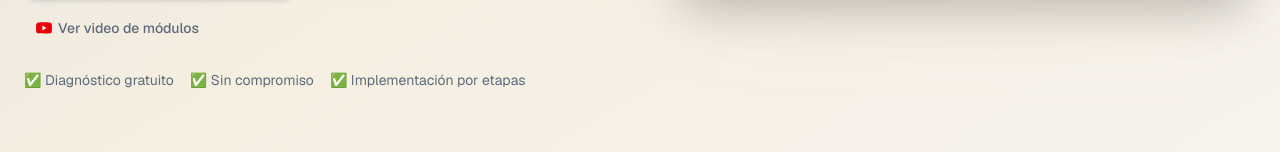
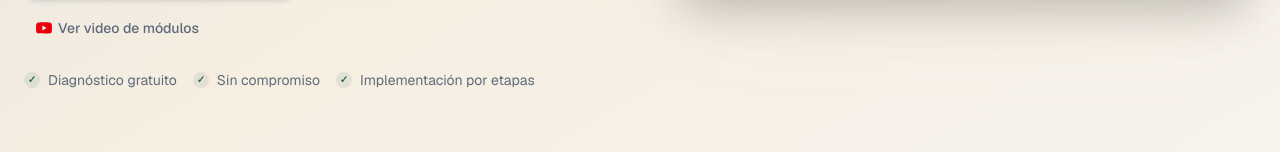
Before and after one commit to alexandermerino-prometech/landing-page, a Next.js app: page / in a window 1280 px wide. Shown: the part 648-800 px from the top of the page. Built offline with nearby package versions, Linux system fonts and the light colour scheme.

Commit message:
fixing bugs

```diff
--- a/app/components/Footer.tsx
+++ b/app/components/Footer.tsx
@@ -17,7 +17,7 @@ const socialLinks = [
   {
     name: "Facebook",
     icon: FaFacebookF,
-    href: "https://facebook.com/",
+    href: "https://facebook.com/prometech.com.pe",
   },
   {
     name: "Instagram",
--- a/app/components/Hero.tsx
+++ b/app/components/Hero.tsx
@@ -28,21 +28,20 @@ export default function Hero() {
             facturación alrededor de cada proyecto. Así obtienes control operativo y financiero en tiempo real, sin depender de hojas de cálculo.
           </p>
 
-          <div className="flex flex-wrap items-center gap-3 focus-visible:outline-2 focus-visible:outline-offset-2 focus-visible:outline-[#16324F]">
+          <div className="flex flex-wrap items-center gap-3">
             <a
               href="https://wa.me/51902041529?text=Hola,%20solicito%20una%20demostración%20del%20software%20Prometech."
               target="_blank"
               rel="noopener noreferrer"
-              className="flex items-center gap-2 bg-[#16324F] hover:bg-[#1d436a] text-white text-sm font-semibold px-6 py-3.5 rounded-xl transition-all duration-300 shadow-md shadow-[#16324F]/20 hover:-translate-y-0.5"
+              className="flex items-center gap-2 bg-[#16324F] hover:bg-[#1d436a] text-white text-sm font-semibold px-6 py-3.5 rounded-xl transition-all duration-300 shadow-md shadow-[#16324F]/20 hover:-translate-y-0.5 focus-visible:outline-2 focus-visible:outline-offset-2 focus-visible:outline-[#16324F]"
             >
-              {/* Ícono de WhatsApp / Mensaje */}
               <MessageCircle className="w-5 h-5" />
               <span>Solicitar Demo vía WhatsApp</span>
             </a>
 
             <a
               href="mailto:contacto@prometech.com.pe?subject=Solicitud%20de%20Demostración%20ERP%20-%20Prometech"
-              className="flex items-center gap-2 bg-white border border-[#E4DDD4] hover:border-[#16324F] hover:bg-[#F7F3EE] text-[#16324F] text-sm font-semibold px-6 py-3.5 rounded-xl transition-all duration-300 hover:-translate-y-0.5 shadow-sm"
+              className="flex items-center gap-2 bg-white border border-[#E4DDD4] hover:border-[#16324F] hover:bg-[#F7F3EE] text-[#16324F] text-sm font-semibold px-6 py-3.5 rounded-xl transition-all duration-300 hover:-translate-y-0.5 shadow-sm focus-visible:outline-2 focus-visible:outline-offset-2 focus-visible:outline-[#16324F]"
             >
               <Mail className="w-4 h-4" />
               <span>Agendar por correo</span>
@@ -54,7 +53,6 @@ export default function Hero() {
               rel="noopener noreferrer"
               className="flex items-center gap-1.5 text-sm font-medium text-[#5E6B7A] hover:text-[#16324F] transition-all px-3 py-2 rounded-lg hover:bg-[#F7F3EE] focus-visible:outline-2 focus-visible:outline-offset-2 focus-visible:outline-[#16324F]"
             >
-              {/* Ícono Oficial de YouTube */}
               <svg xmlns="http://www.w3.org/2000/svg" width="16" height="16" viewBox="0 0 24 24" fill="currentColor" className="text-red-600">
                 <path d="M23.498 6.186a3.016 3.016 0 0 0-2.122-2.136C19.505 3.545 12 3.545 12 3.545s-7.505 0-9.377.505A3.017 3.017 0 0 0 .502 6.186C0 8.07 0 12 0 12s0 3.93.502 5.814a3.016 3.016 0 0 0 2.122 2.136c1.871.505 9.376.505 9.376.505s7.505 0 9.377-.505a3.015 3.015 0 0 0 2.122-2.136C24 15.93 24 12 24 12s0-3.93-.502-5.814zM9.545 15.568V8.432L15.818 12l-6.273 3.568z"/>
               </svg>
@@ -64,13 +62,16 @@ export default function Hero() {
 
           <div className="mt-6 flex flex-wrap gap-4 text-sm text-[#5E6B7A]">
             <span className="flex items-center gap-2">
-              ✅ Diagnóstico gratuito
+              <span className="flex-shrink-0 w-4 h-4 rounded-full bg-[#2D6A4F]/10 flex items-center justify-center text-[#2D6A4F] text-[10px] font-bold" aria-hidden="true">✓</span>
+              Diagnóstico gratuito
             </span>
             <span className="flex items-center gap-2">
-              ✅ Sin compromiso
+              <span className="flex-shrink-0 w-4 h-4 rounded-full bg-[#2D6A4F]/10 flex items-center justify-center text-[#2D6A4F] text-[10px] font-bold" aria-hidden="true">✓</span>
+              Sin compromiso
             </span>
             <span className="flex items-center gap-2">
-              ✅ Implementación por etapas
+              <span className="flex-shrink-0 w-4 h-4 rounded-full bg-[#2D6A4F]/10 flex items-center justify-center text-[#2D6A4F] text-[10px] font-bold" aria-hidden="true">✓</span>
+              Implementación por etapas
             </span>
           </div>
 
--- a/app/components/Modulos.tsx
+++ b/app/components/Modulos.tsx
@@ -31,7 +31,7 @@ const modulos = [
   {
     titulo: "Recepción e Inventario",
     estado: "Disponible",
-    colorEstado: "bg-[#2D6A4F]/10 text-[#2D6A4F] border-[#2D6A4F]/30",
+    colorEstado: "bg-[#2D6A4F]/10 text-[#2D6A4F] border-[#2D6A4F]/20",
     iconoEstado: "✅",
     features: [
       "Validación Física de Recepción",
@@ -42,7 +42,7 @@ const modulos = [
   {
     titulo: "Facturación Electrónica",
     estado: "En desarrollo",
-    colorEstado: "bg-[#E9C46A]/10 text-[#D4A316] border-[#E9C46A]/30",
+    colorEstado: "bg-[#E9C46A]/10 text-[#D4A316] border-[#E9C46A]/20",
     iconoEstado: "🚧",
     features: [
       "Emisión de Facturas y Boletas Sunat",
@@ -113,15 +113,10 @@ export default function SolucionesAcordeon() {
                     <span
                       className={`hidden sm:inline-flex items-center gap-1.5 px-3 py-1 rounded-full text-xs font-semibold border whitespace-nowrap ${modulo.colorEstado}`}
                     >
-                      <span>{modulo.iconoEstado}</span>
-                      {modulo.estado}
+                      <span aria-hidden="true">{modulo.iconoEstado}</span>
+                        {modulo.estado}
                     </span>
-                    <motion.span
-                      animate={{ rotate: estaAbierto ? 180 : 0 }}
-                      transition={{ duration: 0.2 }}
-                    >
-                      <ChevronDown className="w-5 h-5 text-[#5E6B7A]" />
-                    </motion.span>
+                    <ChevronDown className="w-5 h-5 text-[#5E6B7A]" aria-hidden="true" />
                   </div>
                 </button>
 
@@ -141,8 +136,8 @@ export default function SolucionesAcordeon() {
                         <span
                           className={`sm:hidden inline-flex items-center gap-1.5 px-3 py-1 rounded-full text-xs font-semibold border whitespace-nowrap mt-4 mb-4 ${modulo.colorEstado}`}
                         >
-                          <span>{modulo.iconoEstado}</span>
-                          {modulo.estado}
+                          <span aria-hidden="true">{modulo.iconoEstado}</span>
+                            {modulo.estado}
                         </span>
 
                         <ul className="space-y-3 pt-4" aria-label={`Características del módulo de ${modulo.titulo}`}>
```
